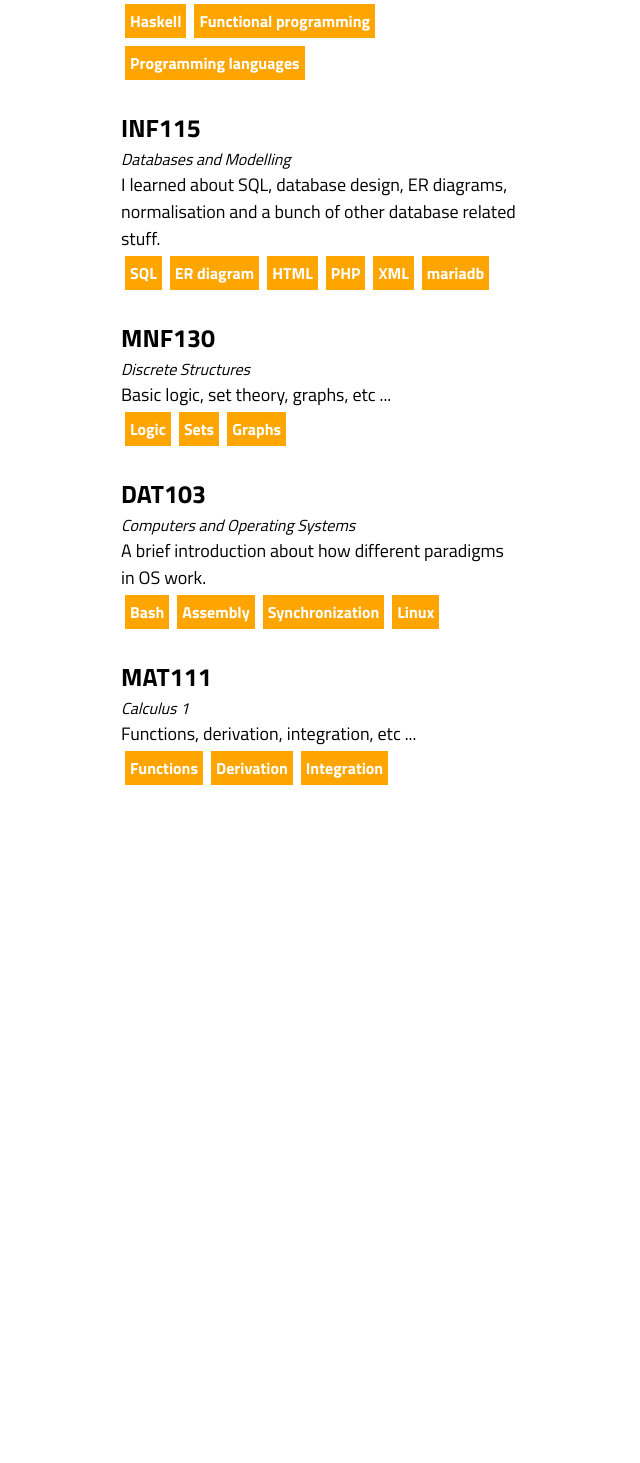
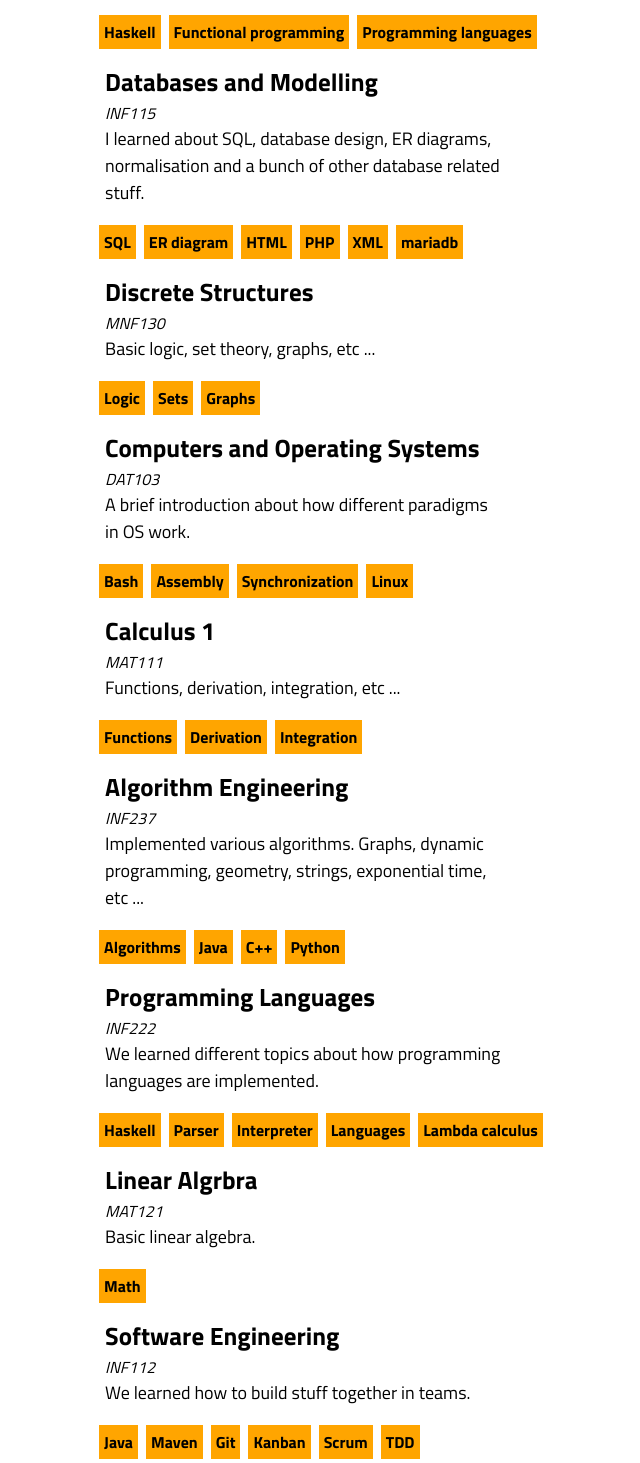
Before and after one commit to StaleJ/daae.dev, a React (Create React App) app: page /courses in a window 1280 px wide. Shown: the part 775-2238 px from the top of the page, without its empty margins (319-959 px from the left). Before the commit the page ends 1579 px from the top, so only its background shows below. Built offline with nearby package versions, Linux system fonts and the light colour scheme.

Commit message:
add home, refactoring

```diff
--- a/src/App.css
+++ b/src/App.css
@@ -11,43 +11,61 @@
   color: black;
 }
 
-.header-link:hover {
-  text-decoration: underline;
-}
-
-.courses-wrapper {
-  text-align: center;
-}
-
-.courses {
-  display: inline-block;
-}
-
-.course {
-  text-align: left;
-  padding: 10px;
-  width: 400px;
-  margin-bottom: 5px;
-}
-
-.course-code {
-  font-weight: bold;
-  font-size: 25px;
-}
-
-.course-name {
-  font-style: italic;
-}
-
-.course-description {
-  font-size: 18px;
+.tags {
+  display: flex;
 }
 
 .tag {
   display: inline-block;
   padding: 5px;
   margin: 4px;
-  color: white;
   background-color: orange;
   font-weight: bold;
 }
+
+.wrapper {
+  text-align: center;
+}
+
+.content {
+  display: inline-block;
+}
+
+.github {
+  border: 5px solid transparent;
+  border-radius: 100%;
+  transition-property: background-color, border-color;
+  transition-duration: .3s, .3s;
+}
+
+.github:hover {
+  background: orange;
+  border-color: orange;
+  cursor: pointer;
+}
+
+.github-big {
+  width: 100px;
+  height: 100px;
+  margin: 20px;
+}
+
+.github-small {
+  display: inline-block;
+  width: 50px;
+  height: 50px;
+  margin: 10px;
+}
+
+.spinning {
+  animation: spin 4s infinite linear;
+}
+
+@keyframes spin {
+  0% {
+    transform: rotate(0deg);
+  }
+  100% {
+    transform: rotate(360deg);
+  }
+}
--- a/src/courses/Courses.css
+++ b/src/courses/Courses.css
@@ -0,0 +1,28 @@
+.header-link:hover {
+    text-decoration: underline;
+}
+
+.course {
+    text-align: left;
+    padding: 10px;
+    width: 400px;
+    margin-bottom: 5px;
+}
+
+.course:hover {
+    cursor: pointer;
+    text-decoration: underline;
+}
+
+.course-code {
+    font-weight: bold;
+    font-size: 25px;
+}
+
+.course-name {
+    font-style: italic;
+}
+
+.course-description {
+    font-size: 18px;
+}
--- a/src/courses/Courses.js
+++ b/src/courses/Courses.js
@@ -1,106 +1,27 @@
 import React from 'react';
+
+import myCourses from '../res/myCourses';
+
 import '../App.css';
-
-const myCourses = [
-    {
-        code: "INF100",
-        name: "Introduction to Programming",
-        description: "I learned the basics of java.",
-        tags: [
-            "Java",
-        ],
-    },
-    {
-        code: "INF101",
-        name: "Object-oriented programming",
-        description: "I learned about object-oriented principles using java.",
-        tags: [
-            "Java",
-            "Object-orientation",
-        ],
-    },
-    {
-        code: "INF102",
-        name: "Algorithms, Data Structures and Programming",
-        description: "I learned how to implement different data structures and algorithms (sorting, graphs, stacks, queues, etc ...). There was also a lot of focus on runtime analysis.",
-        tags: [
-            "Java",
-            "Algorithms",
-            "Data structures",
-            "Runtime analysis",
-        ],
-    },
-    {
-        code: "INF122",
-        name: "Functional Programming",
-        description: "I learned the basics of functional programming in Haskell. There was a lot of focus on writing parsers for simple languages.",
-        tags: [
-            "Haskell",
-            "Functional programming",
-            "Programming languages",
-        ],
-    },
-    {
-        code: "INF115",
-        name: "Databases and Modelling",
-        description: "I learned about SQL, database design, ER diagrams, normalisation and a bunch of other database related stuff.",
-        tags: [
-            "SQL",
-            "ER diagram",
-            "HTML",
-            "PHP",
-            "XML",
-            "mariadb",
-        ],
-    },
-    {
-        code: "MNF130",
-        name: "Discrete Structures",
-        description: "Basic logic, set theory, graphs, etc ...",
-        tags: [
-            "Logic",
-            "Sets",
-            "Graphs",
-        ],
-    },
-    {
-        code: "DAT103",
-        name: "Computers and Operating Systems",
-        description: "A brief introduction about how different paradigms in OS work.",
-        tags: [
-            "Bash",
-            "Assembly",
-            "Synchronization",
-            "Linux",
-        ],
-    },
-    {
-        code: "MAT111",
-        name: "Calculus 1",
-        description: "Functions, derivation, integration, etc ...",
-        tags: [
-            "Functions",
-            "Derivation",
-            "Integration",
-        ],
-    },
-];
+import './Courses.css';
 
 function Course({ code, name, description, tags }) {
     return (
-        <div className="course">
-            <div className="course-code">{code}</div>
-            <div className="course-name">{name}</div>
-            <div className="course-description">{description}</div>
-            {tags.map(tag => <div className="tag">{tag}</div>)}
-        </div>
+        <>
+            <div className="course">
+                <div className="course-code">{name}</div>
+                <div className="course-name">{code}</div>
+                <div className="course-description">{description}</div>
+            </div>
+            <div className="tags">{tags.map(tag => <div className="tag">{tag}</div>)}</div>
+        </>
     );
 }
 
 function Courses() {
     return (
-        <div class="courses-wrapper">
-            <div className="courses">
+        <div class="wrapper">
+            <div className="content">
                 {myCourses.map(course => <Course {...course}></Course>)}
             </div>
         </div>
--- a/src/home/Home.css
+++ b/src/home/Home.css
@@ -0,0 +1,5 @@
+.welcome {
+    font-size: 25px;
+    padding: 5px;
+    border-radius: 5px;
+}
--- a/src/index.css
+++ b/src/index.css
@@ -5,8 +5,3 @@ body {
   -webkit-font-smoothing: antialiased;
   -moz-osx-font-smoothing: grayscale;
 }
-
-code {
-  font-family: source-code-pro, Menlo, Monaco, Consolas, "Courier New",
-    monospace;
-}
--- a/src/projects/Projects.js
+++ b/src/projects/Projects.js
@@ -1,66 +1,32 @@
 import React from 'react';
+
+import { ReactComponent as GithubLogo } from '../res/github.svg';
+import myProjects from '../res/myProjects';
+
 import './Projects.css';
-import { ReactComponent as GithubLogo } from './github.svg';
-
-const myProjects = [
-  {
-    name: "Canvas CLI",
-    description: "CLI for the Canvas LMS",
-    githubUrl: "https://github.com/jalgroy/canvascli",
-    tags: [
-      "Python",
-      "CLI",
-    ],
-  },
-  {
-    name: "UCI Chess AI in Haskell",
-    description: "Chess bot in haskell",
-    githubUrl: "https://github.com/jalgroy/canvascli",
-    tags: [
-      "Haskell",
-      "Chess",
-      "Functional programming",
-    ],
-  },
-  {
-    name: "Minesweeper in ELM",
-    description: "My first project in ELM",
-    githubUrl: "https://github.com/jalgroy/canvascli",
-    tags: [
-      "ELM",
-      "CSS",
-      "Functional Programming",
-    ],
-  },
-  {
-    name: "petterdaae.com",
-    description: "This website",
-    githubUrl: "https://github.com/jalgroy/canvascli",
-    tags: [
-      "React",
-      "Javascript",
-      "CSS",
-      "HTML",
-    ],
-  },
-];
+import '../App.css';
 
 function Project({ name, description, githubUrl, tags }) {
   return (
-    <div className="project">
-      <GithubLogo className="github-logo"/>
-      <div className="project-props">
-        <div className="project-name">{name}</div>
-        <div className="project-description">{description}</div>
+    <>
+      <div className="project">
+        <GithubLogo className="github github-small" />
+        <div className="project-props">
+          <div className="project-name">{name}</div>
+          <div className="project-description">{description}</div>
+        </div>
       </div>
-    </div>
-  )
+      <div className="tags">
+        {tags.map(tag => <div className="tag">{tag}</div>)}
+      </div>
+    </>
+  );
 }
 
 function Projects() {
   return (
-    <div className="projects-wrapper">
-      <div className="projects">
+    <div className="wrapper">
+      <div className="content">
         {myProjects.map(project => <Project {...project}></Project>)}
       </div>
     </div>
--- /dev/null
+++ b/src/res/myCourses.json
@@ -0,0 +1,127 @@
+[{
+        "code": "INF100",
+        "name": "Introduction to Programming",
+        "description": "I learned the basics of java.",
+        "tags": [
+            "Java"
+        ]
+    },
+    {
+        "code": "INF101",
+        "name": "Object-oriented programming",
+        "description": "I learned about object-oriented principles using java.",
+        "tags": [
+            "Java",
+            "Object-orientation"
+        ]
+    },
+    {
+        "code": "INF102",
+        "name": "Algorithms, Data Structures and Programming",
+        "description": "I learned how to implement different data structures and algorithms (sorting, graphs, stacks, queues, etc ...). There was also a lot of focus on runtime analysis.",
+        "tags": [
+            "Java",
+            "Algorithms",
+            "Data structures",
+            "Runtime analysis"
+        ]
+    },
+    {
+        "code": "INF122",
+        "name": "Functional Programming",
+        "description": "I learned the basics of functional programming in Haskell. There was a lot of focus on writing parsers for simple languages.",
+        "tags": [
+            "Haskell",
+            "Functional programming",
+            "Programming languages"
+        ]
+    },
+    {
+        "code": "INF115",
+        "name": "Databases and Modelling",
+        "description": "I learned about SQL, database design, ER diagrams, normalisation and a bunch of other database related stuff.",
+        "tags": [
+            "SQL",
+            "ER diagram",
+            "HTML",
+            "PHP",
+            "XML",
+            "mariadb"
+        ]
+    },
+    {
+        "code": "MNF130",
+        "name": "Discrete Structures",
+        "description": "Basic logic, set theory, graphs, etc ...",
+        "tags": [
+            "Logic",
+            "Sets",
+            "Graphs"
+        ]
+    },
+    {
+        "code": "DAT103",
+        "name": "Computers and Operating Systems",
+        "description": "A brief introduction about how different paradigms in OS work.",
+        "tags": [
+            "Bash",
+            "Assembly",
+            "Synchronization",
+            "Linux"
+        ]
+    },
+    {
+        "code": "MAT111",
+        "name": "Calculus 1",
+        "description": "Functions, derivation, integration, etc ...",
+        "tags": [
+            "Functions",
+            "Derivation",
+            "Integration"
+        ]
+    },
+    {
+        "code": "INF237",
+        "name": "Algorithm Engineering",
+        "description": "Implemented various algorithms. Graphs, dynamic programming, geometry, strings, exponential time, etc ...",
+        "tags": [
+            "Algorithms",
+            "Java",
+            "C++",
+            "Python"
+        ]
+    },
+    {
+        "code": "INF222",
+        "name": "Programming Languages",
+        "description": "We learned different topics about how programming languages are implemented.",
+        "tags": [
+            "Haskell",
+            "Parser",
+            "Interpreter",
+            "Languages",
+            "Lambda calculus"
+        ]
+    },
+    {
+        "code": "MAT121",
+        "name": "Linear Algrbra",
+        "description": "Basic linear algebra.",
+        "tags": [
+            "Math"
+        ]
+    },
+    {
+        "code": "INF112",
+        "name": "Software Engineering",
+        "description": "We learned how to build stuff together in teams.",
+        "tags": [
+            "Java",
+            "Maven",
+            "Git",
+            "Kanban",
+            "Scrum",
+            "TDD"
+        ]
+    }
+]
--- /dev/null
+++ b/src/res/myProjects.json
@@ -0,0 +1,42 @@
+[
+    {
+        "name": "Canvas CLI",
+        "description": "CLI for the Canvas LMS",
+        "githubUrl": "https://github.com/jalgroy/canvascli",
+        "tags": [
+            "Python",
+            "CLI"
+        ]
+    },
+    {
+        "name": "UCI Chess AI in Haskell",
+        "description": "Chess bot in haskell",
+        "githubUrl": "https://github.com/jalgroy/canvascli",
+        "tags": [
+            "Haskell",
+            "Chess",
+            "Functional programming"
+        ]
+    },
+    {
+        "name": "Minesweeper in ELM",
+        "description": "My first project in ELM",
+        "githubUrl": "https://github.com/jalgroy/canvascli",
+        "tags": [
+            "ELM",
+            "CSS",
+            "Functional Programming"
+        ]
+    },
+    {
+        "name": "petterdaae.com",
+        "description": "This website",
+        "githubUrl": "https://github.com/jalgroy/canvascli",
+        "tags": [
+            "React",
+            "Javascript",
+            "CSS",
+            "HTML"
+        ]
+    }
+]
```
Also changed, not shown: src/App.js (+6 -11 lines), src/home/Home.js (+6 -2 lines), src/projects/Projects.css (+7 -12 lines), public/github_logo.png (deleted), src/res/github.svg (renamed from src/projects/github.svg).
